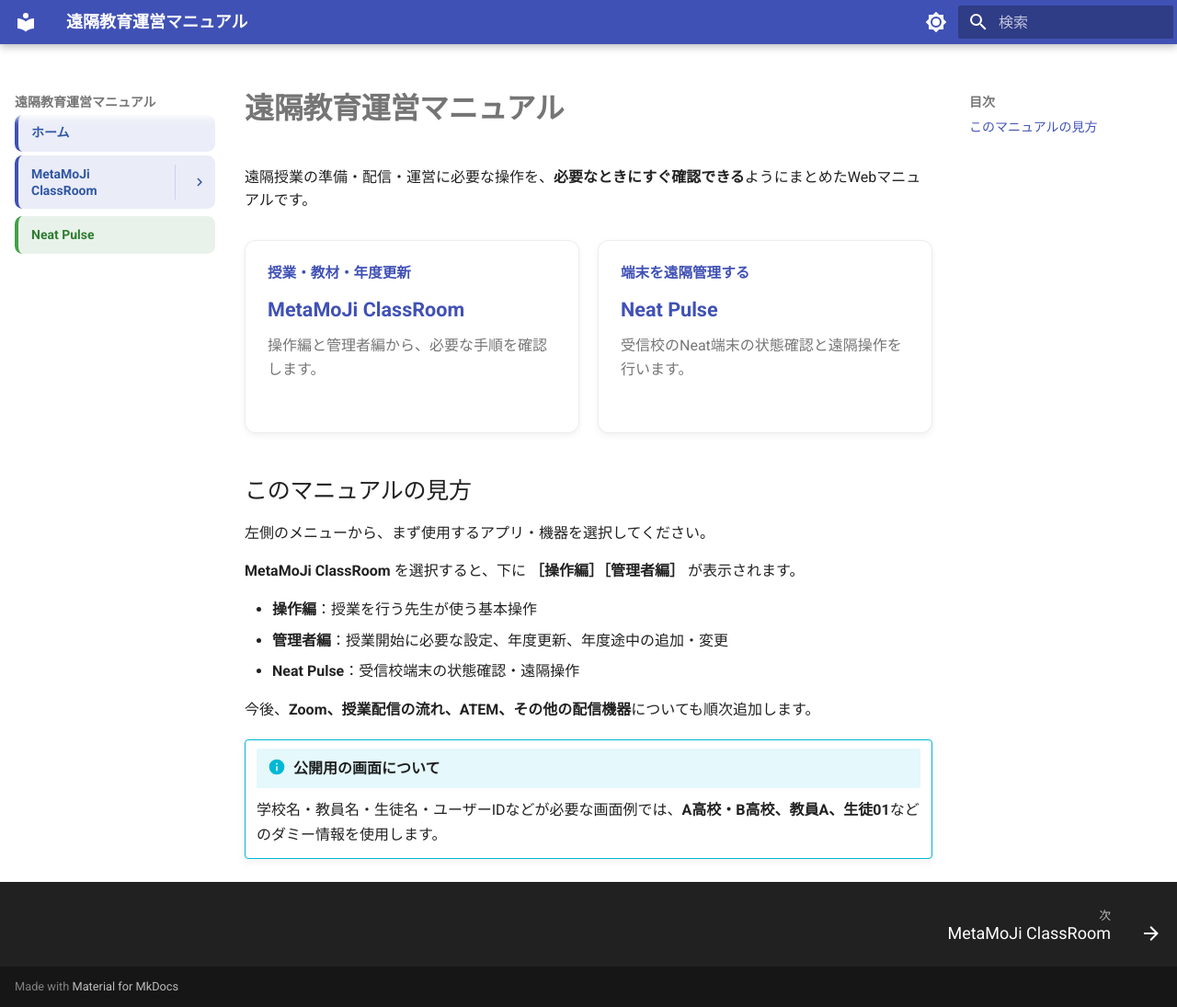
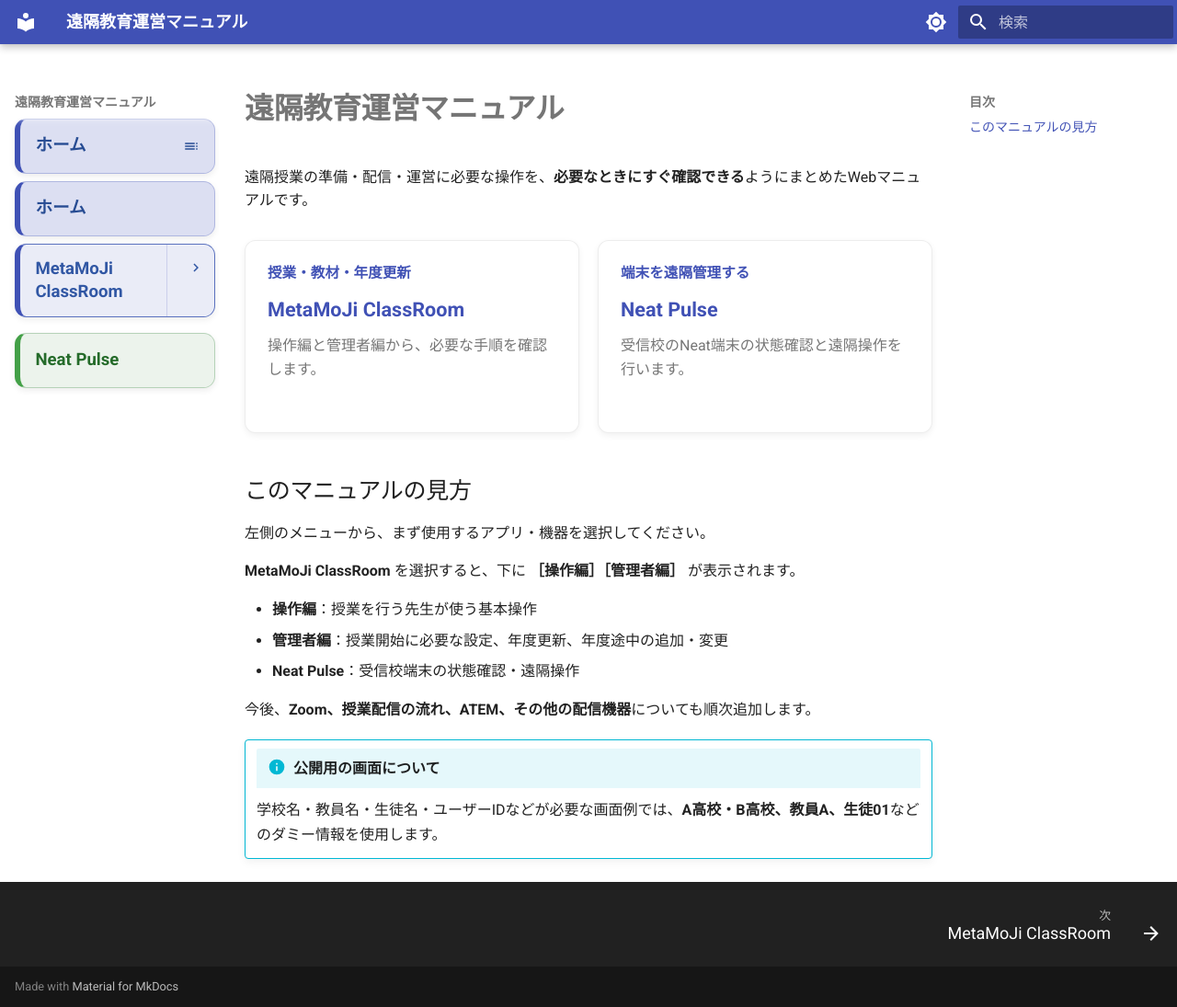
Before and after one commit to a-recs/remote-manual, an MkDocs documentation site: the page built from docs/index.md, in a window 1280 px wide and 1095 px high. Shown: the whole window at 92% size. Built offline with MkDocs 1.6.1 and Material for MkDocs 9.7.7, drawn with Linux system fonts in a browser that asks for light colours.

Commit message:
Style primary sidebar entries as banner buttons

```diff
--- a/docs/stylesheets/navigation.css
+++ b/docs/stylesheets/navigation.css
@@ -1,28 +1,43 @@
-/* 左側ナビゲーション：最上位3項目を入口ボタンとして表示 */
+/* 左側ナビゲーション：最上位3項目をバナー型ボタンにする */
 
-/* ------------------------------
-   共通
------------------------------- */
+/* ==============================
+   最上位：ホーム / MetaMoJi / Neat Pulse
+============================== */
+
+/* ホーム・Neat Pulse */
 .md-nav--primary > .md-nav__list > .md-nav__item:nth-child(1) > .md-nav__link,
 .md-nav--primary > .md-nav__list > .md-nav__item:nth-child(3) > .md-nav__link {
-  margin: 0.22rem 0 !important;
-  padding: 0.52rem 0.7rem !important;
-  border-left: 0.24rem solid transparent !important;
-  border-radius: 0.42rem !important;
+  display: flex !important;
+  align-items: center !important;
+  min-height: 3rem !important;
+  margin: 0.42rem 0 !important;
+  padding: 0.68rem 0.82rem !important;
+  border: 1px solid transparent !important;
+  border-left-width: 0.3rem !important;
+  border-radius: 0.62rem !important;
+  box-sizing: border-box !important;
+  font-size: 0.93rem !important;
   font-weight: 800 !important;
-  line-height: 1.4 !important;
+  line-height: 1.35 !important;
+  box-shadow: 0 0.12rem 0.35rem rgba(0, 0, 0, 0.08) !important;
+  transition: transform 0.15s ease, box-shadow 0.15s ease, background-color 0.15s ease !important;
 }
 
-/* MetaMoJi ClassRoom はリンク＋展開矢印を1つのボタンにまとめる */
+/* MetaMoJi：タイトル＋展開矢印を1枚のバナーにする */
 .md-nav--primary > .md-nav__list > .md-nav__item:nth-child(2) > .md-nav__container {
   display: flex !important;
-  align-items: center !important;
-  margin: 0.22rem 0 !important;
+  align-items: stretch !important;
+  min-height: 3rem !important;
+  margin: 0.42rem 0 !important;
   padding: 0 !important;
   overflow: hidden !important;
-  border-left: 0.24rem solid #3f51b5 !important;
-  border-radius: 0.42rem !important;
+  border: 1px solid #5b72bf !important;
+  border-left: 0.3rem solid #3f51b5 !important;
+  border-radius: 0.62rem !important;
+  box-sizing: border-box !important;
   background: rgba(63, 81, 181, 0.11) !important;
+  box-shadow: 0 0.12rem 0.35rem rgba(0, 0, 0, 0.08) !important;
+  transition: transform 0.15s ease, box-shadow 0.15s ease, background-color 0.15s ease !important;
 }
 
 .md-nav--primary > .md-nav__list > .md-nav__item:nth-child(2) > .md-nav__container > .md-nav__link {
@@ -32,52 +47,98 @@
   background: transparent !important;
   box-shadow: none !important;
   color: #3157a4 !important;
+  font-size: 0.93rem !important;
   font-weight: 800 !important;
+  line-height: 1.35 !important;
 }
 
 .md-nav--primary > .md-nav__list > .md-nav__item:nth-child(2) > .md-nav__container > .md-nav__link:first-child {
   flex: 1 1 auto !important;
   min-width: 0 !important;
-  padding: 0.52rem 0.7rem !important;
+  padding: 0.68rem 0.82rem !important;
 }
 
 .md-nav--primary > .md-nav__list > .md-nav__item:nth-child(2) > .md-nav__container > .md-nav__link:last-child {
-  flex: 0 0 2.2rem !important;
-  width: 2.2rem !important;
-  min-width: 2.2rem !important;
-  padding: 0.52rem 0.42rem !important;
+  flex: 0 0 2.6rem !important;
+  width: 2.6rem !important;
+  min-width: 2.6rem !important;
+  padding: 0.68rem 0.55rem !important;
   justify-content: center !important;
-  border-left: 1px solid rgba(63, 81, 181, 0.16) !important;
+  border-left: 1px solid rgba(63, 81, 181, 0.18) !important;
 }
 
-/* ホーム */
+/* ホーム：青 */
 .md-nav--primary > .md-nav__list > .md-nav__item:nth-child(1) > .md-nav__link {
-  color: #3157a4 !important;
-  background: rgba(63, 81, 181, 0.10) !important;
+  color: #274c93 !important;
+  background: rgba(63, 81, 181, 0.09) !important;
+  border-color: rgba(63, 81, 181, 0.28) !important;
   border-left-color: #3f51b5 !important;
 }
 
-/* Neat Pulse */
+/* Neat Pulse：緑 */
 .md-nav--primary > .md-nav__list > .md-nav__item:nth-child(3) > .md-nav__link {
-  color: #2e7d32 !important;
-  background: rgba(46, 125, 50, 0.10) !important;
+  color: #256b2a !important;
+  background: rgba(46, 125, 50, 0.09) !important;
+  border-color: rgba(46, 125, 50, 0.28) !important;
   border-left-color: #43a047 !important;
 }
 
-/* ------------------------------
+/* ホバー：押せるボタンだと分かるように */
+.md-nav--primary > .md-nav__list > .md-nav__item:nth-child(1) > .md-nav__link:hover,
+.md-nav--primary > .md-nav__list > .md-nav__item:nth-child(3) > .md-nav__link:hover,
+.md-nav--primary > .md-nav__list > .md-nav__item:nth-child(2) > .md-nav__container:hover {
+  transform: translateX(0.08rem) !important;
+  box-shadow: 0 0.22rem 0.55rem rgba(0, 0, 0, 0.13) !important;
+}
+
+.md-nav--primary > .md-nav__list > .md-nav__item:nth-child(1) > .md-nav__link:hover {
+  background: rgba(63, 81, 181, 0.15) !important;
+}
+
+.md-nav--primary > .md-nav__list > .md-nav__item:nth-child(2) > .md-nav__container:hover {
+  background: rgba(63, 81, 181, 0.16) !important;
+}
+
+.md-nav--primary > .md-nav__list > .md-nav__item:nth-child(3) > .md-nav__link:hover {
+  background: rgba(46, 125, 50, 0.15) !important;
+}
+
+/* 現在開いている最上位入口は少し濃くする */
+.md-nav--primary > .md-nav__list > .md-nav__item:nth-child(1) > .md-nav__link--active {
+  background: rgba(63, 81, 181, 0.18) !important;
+}
+
+.md-nav--primary > .md-nav__list > .md-nav__item:nth-child(2):has(.md-nav__link--active) > .md-nav__container {
+  background: rgba(63, 81, 181, 0.18) !important;
+}
+
+.md-nav--primary > .md-nav__list > .md-nav__item:nth-child(3) > .md-nav__link--active {
+  background: rgba(46, 125, 50, 0.18) !important;
+}
+
+/* ==============================
    MetaMoJi配下：操作編 / 管理者編
------------------------------- */
+   最上位ボタンより控えめにする
+============================== */
+
+.md-nav--primary > .md-nav__list > .md-nav__item:nth-child(2) > .md-nav {
+  margin-top: 0.2rem !important;
+}
+
 .md-nav--primary > .md-nav__list > .md-nav__item:nth-child(2)
   > .md-nav > .md-nav__list > .md-nav__item:nth-child(1) > .md-nav__container,
 .md-nav--primary > .md-nav__list > .md-nav__item:nth-child(2)
   > .md-nav > .md-nav__list > .md-nav__item:nth-child(2) > .md-nav__container {
   display: flex !important;
   align-items: center !important;
-  margin: 0.16rem 0 0.22rem 0.35rem !important;
+  margin: 0.1rem 0 0.14rem 0.55rem !important;
   padding: 0 !important;
   overflow: hidden !important;
-  border-left: 0.2rem solid transparent !important;
-  border-radius: 0.34rem !important;
+  border: 0 !important;
+  border-left: 0.18rem solid transparent !important;
+  border-radius: 0.28rem !important;
+  background: transparent !important;
+  box-shadow: none !important;
 }
 
 .md-nav--primary > .md-nav__list > .md-nav__item:nth-child(2)
@@ -98,25 +159,23 @@
   > .md-nav > .md-nav__list > .md-nav__item:nth-child(2) > .md-nav__container > .md-nav__link:first-child {
   flex: 1 1 auto !important;
   min-width: 0 !important;
-  padding: 0.4rem 0.58rem !important;
+  padding: 0.34rem 0.48rem !important;
 }
 
 .md-nav--primary > .md-nav__list > .md-nav__item:nth-child(2)
   > .md-nav > .md-nav__list > .md-nav__item:nth-child(1) > .md-nav__container > .md-nav__link:last-child,
 .md-nav--primary > .md-nav__list > .md-nav__item:nth-child(2)
   > .md-nav > .md-nav__list > .md-nav__item:nth-child(2) > .md-nav__container > .md-nav__link:last-child {
-  flex: 0 0 2rem !important;
-  width: 2rem !important;
-  min-width: 2rem !important;
-  padding: 0.4rem 0.36rem !important;
+  flex: 0 0 1.8rem !important;
+  width: 1.8rem !important;
+  min-width: 1.8rem !important;
+  padding: 0.34rem 0.3rem !important;
   justify-content: center !important;
-  border-left: 1px solid rgba(127, 127, 127, 0.14) !important;
 }
 
 /* 操作編 */
 .md-nav--primary > .md-nav__list > .md-nav__item:nth-child(2)
   > .md-nav > .md-nav__list > .md-nav__item:nth-child(1) > .md-nav__container {
-  background: rgba(0, 150, 136, 0.09) !important;
   border-left-color: #009688 !important;
 }
 
@@ -128,7 +187,6 @@
 /* 管理者編 */
 .md-nav--primary > .md-nav__list > .md-nav__item:nth-child(2)
   > .md-nav > .md-nav__list > .md-nav__item:nth-child(2) > .md-nav__container {
-  background: rgba(245, 124, 0, 0.09) !important;
   border-left-color: #f57c00 !important;
 }
 
@@ -137,32 +195,47 @@
   color: #b85c00 !important;
 }
 
-/* 現在のページ */
+/* 子メニューのホバー */
+.md-nav--primary > .md-nav__list > .md-nav__item:nth-child(2)
+  > .md-nav > .md-nav__list > .md-nav__item:nth-child(1) > .md-nav__container:hover {
+  background: rgba(0, 150, 136, 0.07) !important;
+}
+
+.md-nav--primary > .md-nav__list > .md-nav__item:nth-child(2)
+  > .md-nav > .md-nav__list > .md-nav__item:nth-child(2) > .md-nav__container:hover {
+  background: rgba(245, 124, 0, 0.07) !important;
+}
+
 .md-nav--primary .md-nav__link--active {
   font-weight: 800 !important;
 }
 
-/* ダークモード */
-[data-md-color-scheme="slate"] .md-nav--primary > .md-nav__list > .md-nav__item:nth-child(1) > .md-nav__link,
-[data-md-color-scheme="slate"] .md-nav--primary > .md-nav__list > .md-nav__item:nth-child(2) > .md-nav__container > .md-nav__link {
-  color: #b8c4ff !important;
+/* ==============================
+   ダークモード
+============================== */
+
+[data-md-color-scheme="slate"] .md-nav--primary > .md-nav__list > .md-nav__item:nth-child(1) > .md-nav__link {
+  color: #c3ccff !important;
+  background: rgba(121, 134, 203, 0.18) !important;
+  border-color: rgba(159, 168, 218, 0.34) !important;
+  border-left-color: #9fa8da !important;
 }
 
 [data-md-color-scheme="slate"] .md-nav--primary > .md-nav__list > .md-nav__item:nth-child(2) > .md-nav__container {
   background: rgba(121, 134, 203, 0.18) !important;
+  border-color: rgba(159, 168, 218, 0.34) !important;
   border-left-color: #9fa8da !important;
 }
 
-[data-md-color-scheme="slate"] .md-nav--primary > .md-nav__list > .md-nav__item:nth-child(3) > .md-nav__link {
-  color: #a5d6a7 !important;
-  background: rgba(76, 175, 80, 0.16) !important;
-  border-left-color: #66bb6a !important;
+[data-md-color-scheme="slate"] .md-nav--primary > .md-nav__list > .md-nav__item:nth-child(2) > .md-nav__container > .md-nav__link {
+  color: #c3ccff !important;
 }
 
-[data-md-color-scheme="slate"] .md-nav--primary > .md-nav__list > .md-nav__item:nth-child(2)
-  > .md-nav > .md-nav__list > .md-nav__item:nth-child(1) > .md-nav__container {
-  background: rgba(38, 166, 154, 0.15) !important;
-  border-left-color: #4db6ac !important;
+[data-md-color-scheme="slate"] .md-nav--primary > .md-nav__list > .md-nav__item:nth-child(3) > .md-nav__link {
+  color: #b6dfb9 !important;
+  background: rgba(76, 175, 80, 0.16) !important;
+  border-color: rgba(102, 187, 106, 0.34) !important;
+  border-left-color: #66bb6a !important;
 }
 
 [data-md-color-scheme="slate"] .md-nav--primary > .md-nav__list > .md-nav__item:nth-child(2)
@@ -171,12 +244,6 @@
 }
 
 [data-md-color-scheme="slate"] .md-nav--primary > .md-nav__list > .md-nav__item:nth-child(2)
-  > .md-nav > .md-nav__list > .md-nav__item:nth-child(2) > .md-nav__container {
-  background: rgba(251, 140, 0, 0.16) !important;
-  border-left-color: #ff9800 !important;
-}
-
-[data-md-color-scheme="slate"] .md-nav--primary > .md-nav__list > .md-nav__item:nth-child(2)
   > .md-nav > .md-nav__list > .md-nav__item:nth-child(2) > .md-nav__container > .md-nav__link {
   color: #ffba73 !important;
 }
```
